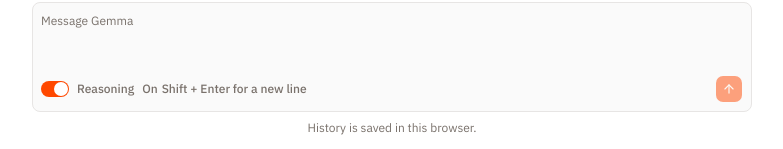
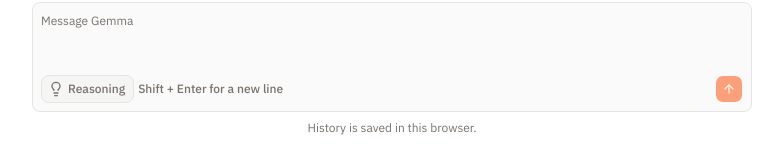
Before and after one commit to tomx-sh/tomd-next, a Next.js app: page /chat in a window 1280 px wide. Shown: the part 648-797 px from the top of the page, without its empty margins (248-1031 px from the left). Built offline with nearby package versions, Linux system fonts and the light colour scheme.

Commit message:
Clarify the chat reasoning toggle states

```diff
--- a/src/components/chat.tsx
+++ b/src/components/chat.tsx
@@ -8,6 +8,8 @@ import {
   CircleAlertIcon,
   CircleCheckIcon,
   CpuIcon,
+  LightbulbIcon,
+  LightbulbOffIcon,
   PlusIcon,
   SquareIcon,
 } from "lucide-react";
@@ -37,7 +39,6 @@ import {
   InputGroupButton,
   InputGroupTextarea,
 } from "@/components/ui/input-group";
-import { Label } from "@/components/ui/label";
 import {
   Message,
   MessageContent,
@@ -52,7 +53,7 @@ import {
   MessageScrollerViewport,
 } from "@/components/ui/message-scroller";
 import { Spinner } from "@/components/ui/spinner";
-import { Switch } from "@/components/ui/switch";
+import { Toggle } from "@/components/ui/toggle";
 import {
   Trace,
   TraceCollapsible,
@@ -389,27 +390,27 @@ export function Chat() {
               rows={2}
               className="max-h-36 text-base"
             />
-            <InputGroupAddon
-              align="block-end"
-              onClick={(event) => {
-                if (event.target === event.currentTarget)
-                  inputRef.current?.focus();
-              }}
-            >
-              <div className="flex items-center gap-2">
-                <Switch
-                  id="chat-reasoning"
-                  checked={reasoning}
-                  onCheckedChange={setReasoning}
-                />
-                <Label
-                  htmlFor="chat-reasoning"
-                  title="Applies to the next reply"
-                >
-                  Reasoning{" "}
-                  <span aria-hidden="true">{reasoning ? "On" : "Off"}</span>
-                </Label>
-              </div>
+            <InputGroupAddon align="block-end">
+              <Toggle
+                type="button"
+                variant="outline"
+                pressed={reasoning}
+                onPressedChange={setReasoning}
+                className={
+                  reasoning ? undefined : "bg-background hover:bg-background"
+                }
+                title="Applies to the next reply"
+              >
+                {reasoning ? (
+                  <LightbulbIcon aria-hidden="true" data-icon="inline-start" />
+                ) : (
+                  <LightbulbOffIcon
+                    aria-hidden="true"
+                    data-icon="inline-start"
+                  />
+                )}
+                Reasoning
+              </Toggle>
               <span className="me-auto hidden sm:inline">
                 Shift + Enter for a new line
               </span>
--- a/src/components/ui/label.tsx
+++ /dev/null
@@ -1,19 +0,0 @@
-"use client"
-
-import * as React from "react"
-import { cn } from "cn"
-
-function Label({ className, ...props }: React.ComponentProps<"label">) {
-  return (
-    <label
-      data-slot="label"
-      className={cn(
-        "flex items-center gap-2 text-xs/relaxed leading-none font-medium select-none group-data-[disabled=true]:pointer-events-none group-data-[disabled=true]:opacity-50 peer-disabled:cursor-not-allowed peer-disabled:opacity-50",
-        className
-      )}
-      {...props}
-    />
-  )
-}
-
-export { Label }
--- a/src/components/ui/switch.tsx
+++ /dev/null
@@ -1,31 +0,0 @@
-"use client"
-
-import { Switch as SwitchPrimitive } from "@base-ui/react/switch"
-import { cn } from "cn"
-
-function Switch({
-  className,
-  size = "default",
-  ...props
-}: SwitchPrimitive.Root.Props & {
-  size?: "sm" | "default"
-}) {
-  return (
-    <SwitchPrimitive.Root
-      data-slot="switch"
-      data-size={size}
-      className={cn(
-        "peer group/switch relative inline-flex shrink-0 items-center rounded-full border border-transparent transition-all outline-none group-has-[:focus-visible]/field-label:border-transparent group-has-[:focus-visible]/field-label:ring-0 after:absolute after:-inset-x-3 after:-inset-y-2 focus-visible:border-ring focus-visible:ring-2 focus-visible:ring-ring/30 aria-invalid:border-destructive aria-invalid:ring-2 aria-invalid:ring-destructive/20 data-[size=default]:h-[16.6px] data-[size=default]:w-[28px] data-[size=sm]:h-[14px] data-[size=sm]:w-[24px] dark:aria-invalid:border-destructive/50 dark:aria-invalid:ring-destructive/40 data-checked:bg-primary data-unchecked:bg-input dark:data-unchecked:bg-input/80 data-disabled:cursor-not-allowed data-disabled:opacity-50",
-        className
-      )}
-      {...props}
-    >
-      <SwitchPrimitive.Thumb
-        data-slot="switch-thumb"
-        className="pointer-events-none block rounded-full bg-background ring-0 transition-transform group-data-[size=default]/switch:size-3.5 group-data-[size=sm]/switch:size-3 group-data-[size=default]/switch:data-checked:translate-x-[calc(100%-2px)] group-data-[size=sm]/switch:data-checked:translate-x-[calc(100%-2px)] dark:data-checked:bg-primary-foreground group-data-[size=default]/switch:data-unchecked:translate-x-0 group-data-[size=sm]/switch:data-unchecked:translate-x-0 dark:data-unchecked:bg-foreground"
-      />
-    </SwitchPrimitive.Root>
-  )
-}
-
-export { Switch }
```
